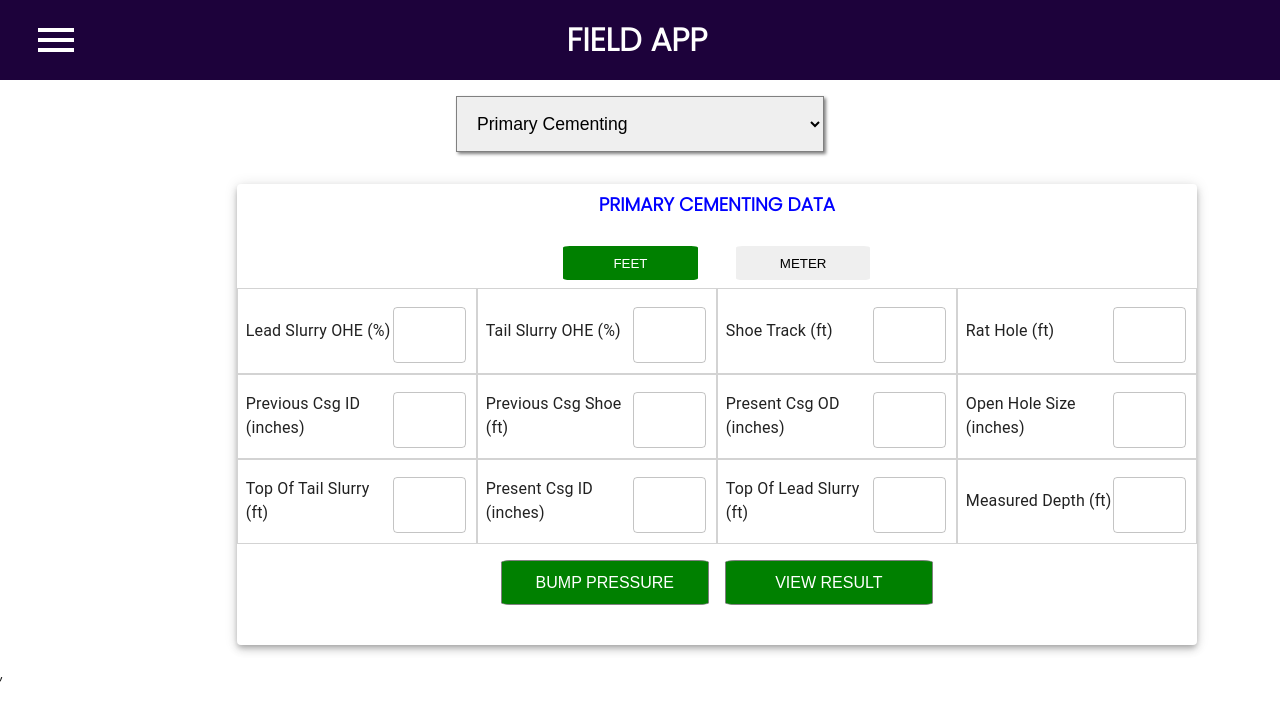
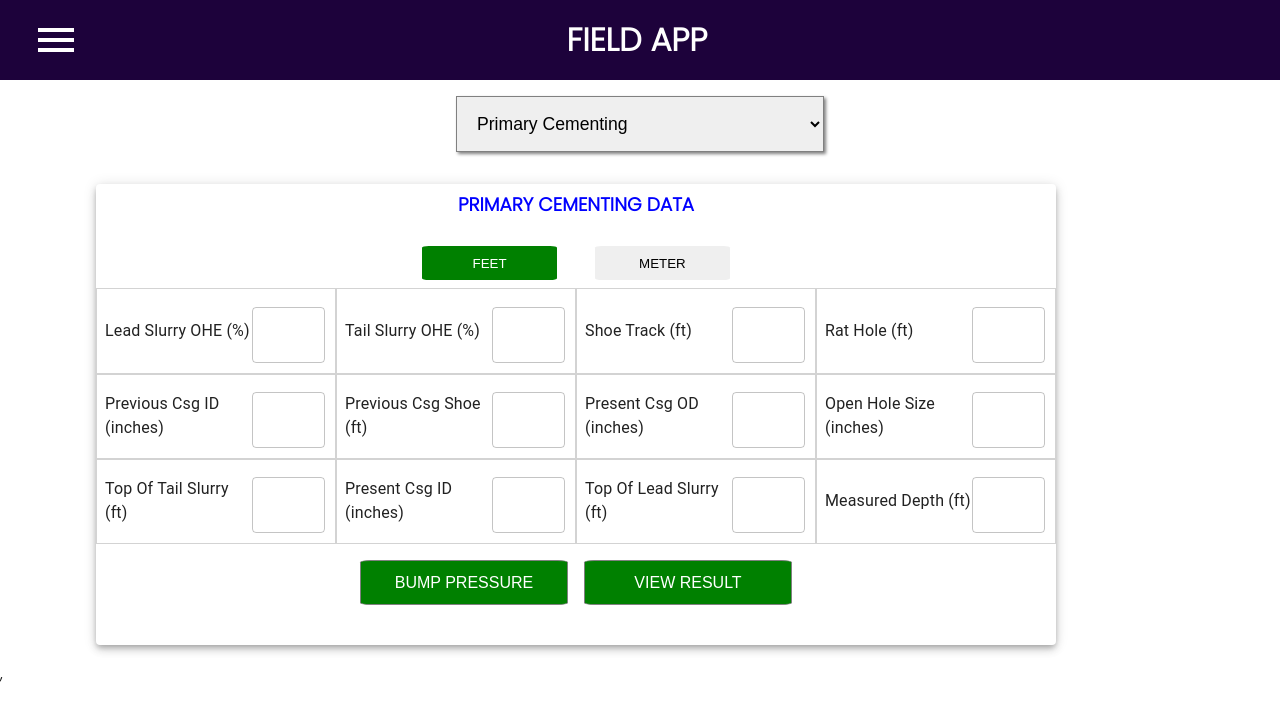
Before and after one commit to Alexcoder/riglex, a React (Create React App) app: page /select/primary in a window 1280 px wide. Shown: the top 720 px of the page. Built offline with nearby package versions, Linux system fonts and the light colour scheme.

Commit message:
Update InputPrimary.css

```diff
--- a/src/components/calcPage/Primary/InputPrimary.css
+++ b/src/components/calcPage/Primary/InputPrimary.css
@@ -12,7 +12,7 @@
   .input_primary_container{
     padding: 1rem 2rem 1rem 2rem;
     width: 75%;
-    margin-left: 16%;
+    margin-left: 5%;
   }
   .select_FieldCementing{
     width:23rem;
```
